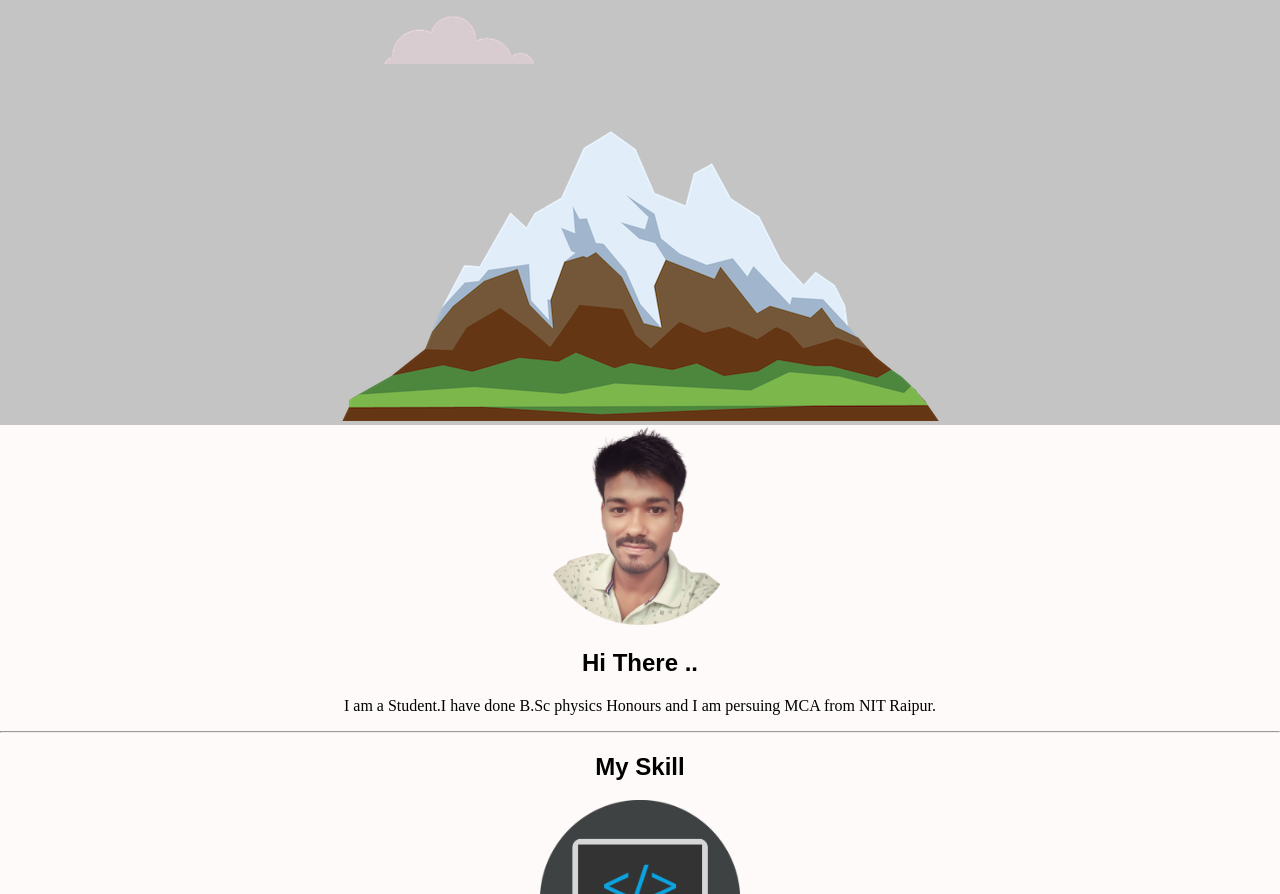
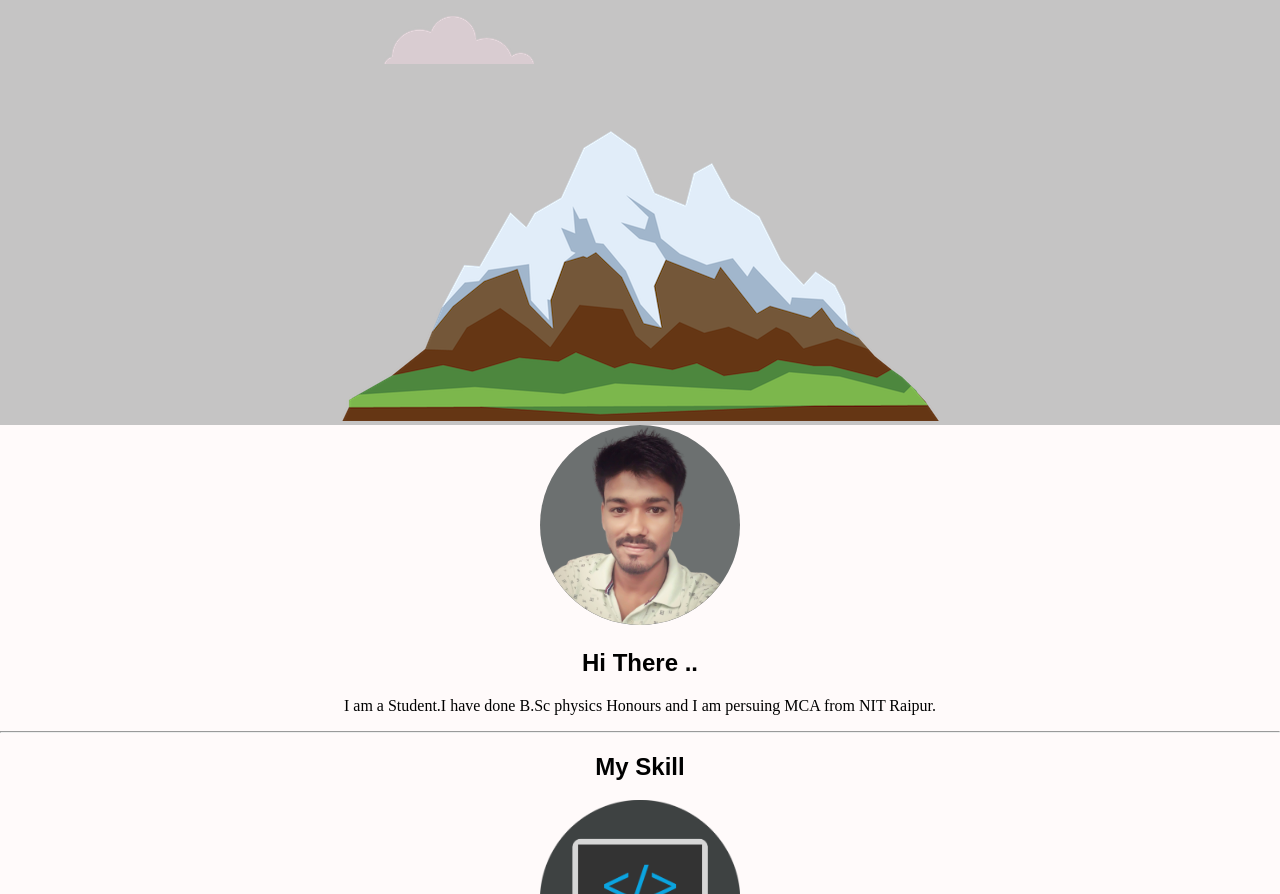
Before and after one commit to priyadershi/My_Site, a plain HTML site: page index.html in a window 1280 px wide. Shown: the part 206-1100 px from the top of the page. Drawn offline with nearby package versions, Linux system fonts and the light colour scheme.

Commit message:
Update styles.css

```diff
--- a/CSS/styles.css
+++ b/CSS/styles.css
@@ -40,6 +40,8 @@ h3 {
 
 .profile-pic {
     height: 200px;
+    border-radius: 100px;
+    background-color: rgb(108, 112, 112);
 }
 
 .logo {
```
